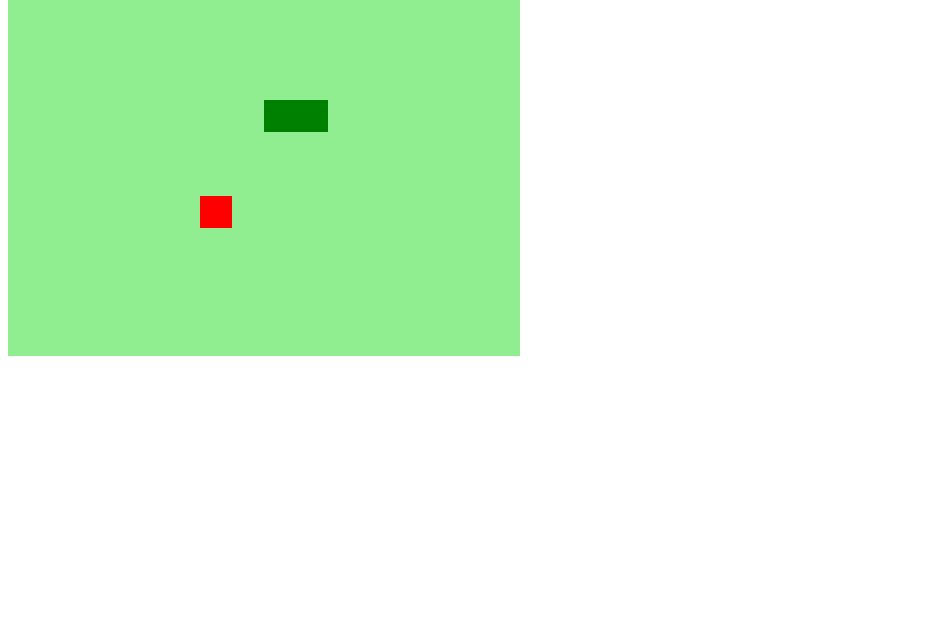
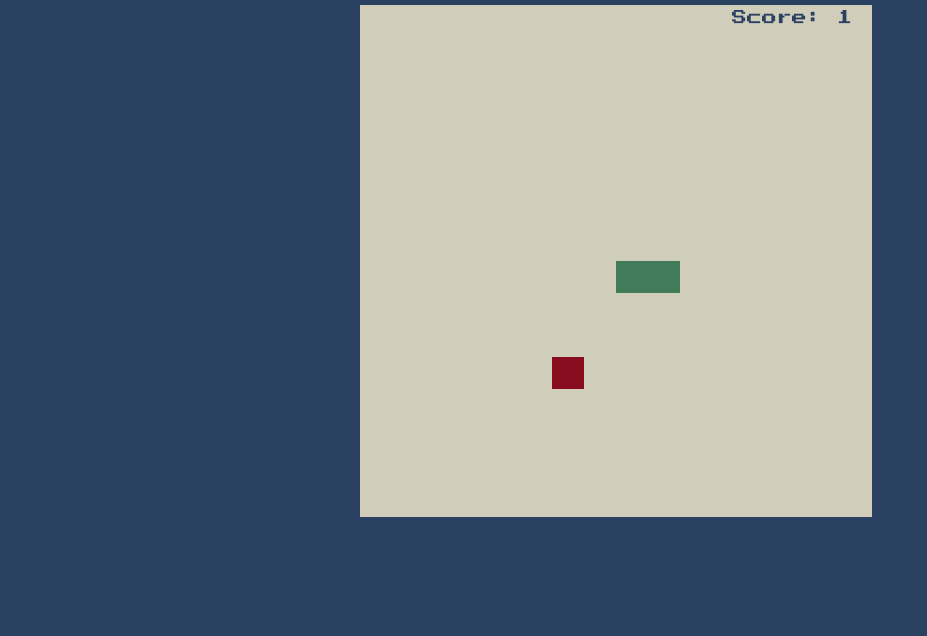
Before and after one commit to brigida-oliveira/snake_game, a plain HTML site: page index.html in a window 1280 px wide. Shown: the part 164-800 px from the top of the page, without its empty margins (0-927 px from the left). Drawn offline with Linux system fonts and the light colour scheme.

Commit message:
score e novo estilo do jogo

```diff
--- a/index.html
+++ b/index.html
@@ -5,12 +5,12 @@
     <meta http-equiv="X-UA-Compatible" content="IE=edge">
     <meta name="viewport" content="width=device-width, initial-scale=1.0">
     <link rel="stylesheet" href="style.css">
+    <link href="https://fonts.googleapis.com/css2?family=Press+Start+2P&display=swap" rel="stylesheet">
     <title>Snake Game</title>
 </head>
 <body>
-    <canvas id="snake" width="512" height="512">
-
-    </canvas>
+    <h1>SNAKE GAME!</h1>
+    <canvas id="snake" width="512" height="512"></canvas>
     <script src="script.js"></script>
 </body>
 </html>
--- a/script.js
+++ b/script.js
@@ -1,6 +1,7 @@
 let canvas = document.getElementById("snake");
 let context = canvas.getContext("2d");
 let box = 32;
+let score = 0;
 let snake = [];
 snake[0] = {
     x: 8*box,
@@ -12,20 +13,26 @@ let comida = {
     y: Math.floor(Math.random()*15 + 1)*box
 }
 
+function criarScore () {
+    context.fillStyle = "#2B4162";
+    context.font = "15px 'Press Start 2P' ";
+    context.fillText("Score: " + score, canvas.width-140, 20);
+   }
+
 function criarBG(){
-    context.fillStyle = "lightgreen";
+    context.fillStyle = "#D0CEBA";
     context.fillRect(0,0,16*box,16*box);
 }
 
 function criarCobrinha(){
     for(i=0; i<snake.length; i++){
-        context.fillStyle = "green";
+        context.fillStyle = "#417B5A";
         context.fillRect(snake[i].x, snake[i].y, box, box);
     }
 }
 
 function criarComida() {
-    context.fillStyle = "red";
+    context.fillStyle = "#880D1E";
     context.fillRect(comida.x, comida.y, box, box);
 }
 
@@ -55,6 +62,7 @@ function iniciarJogo(){
     criarBG();
     criarCobrinha();
     criarComida();
+    criarScore();
 
     let snakeX = snake[0].x;
     let snakeY = snake[0].y;
@@ -69,6 +77,7 @@ function iniciarJogo(){
     }else{
         comida.x = Math.floor(Math.random()*15 + 1)*box;
         comida.y = Math.floor(Math.random()*15 + 1)*box;
+        score++;
     }
 
     let newHead = {
--- a/style.css
+++ b/style.css
@@ -0,0 +1,11 @@
+body{
+    height: 95vh;
+    width: 95vw;
+    display: flex;
+    flex-direction: column;
+    justify-content: center;
+    align-items: center;
+    background-color:#2B4162;
+    color: #D0CEBA;
+    font-family: 'Press Start 2P';
+}
```
Also changed, not shown: snake-graphics.png (added).
